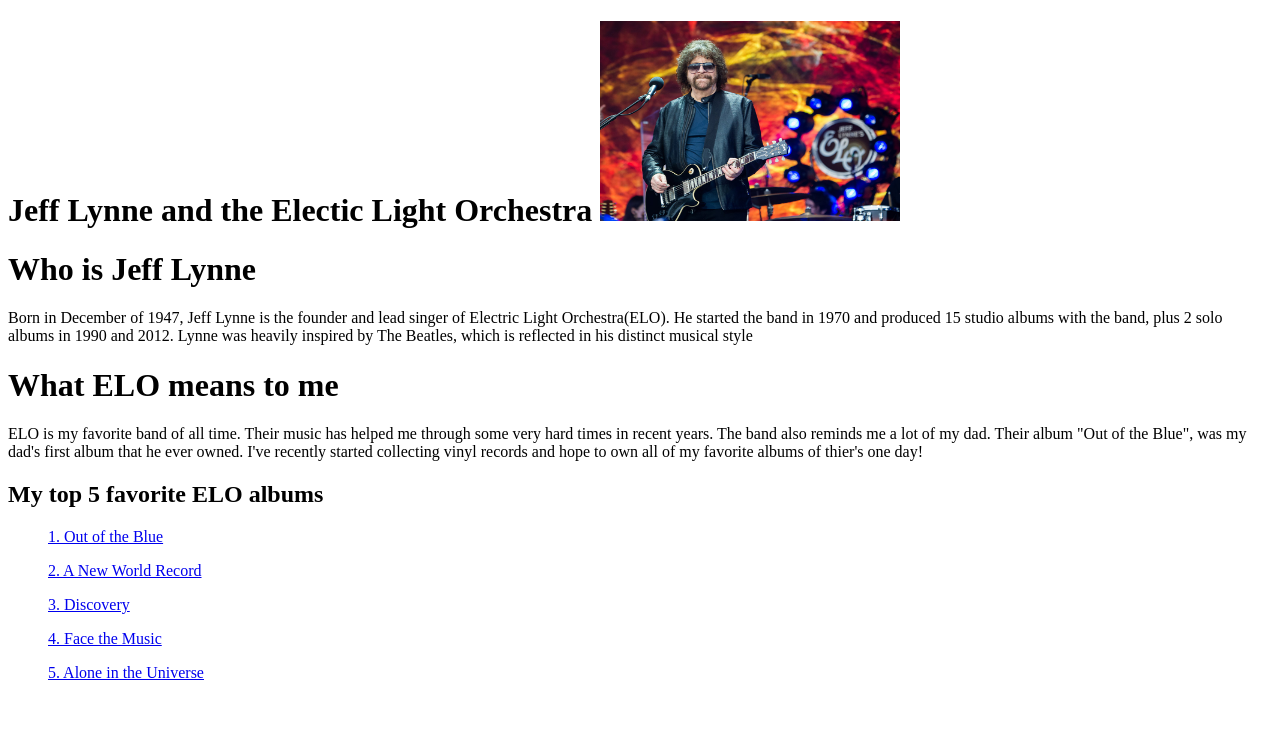
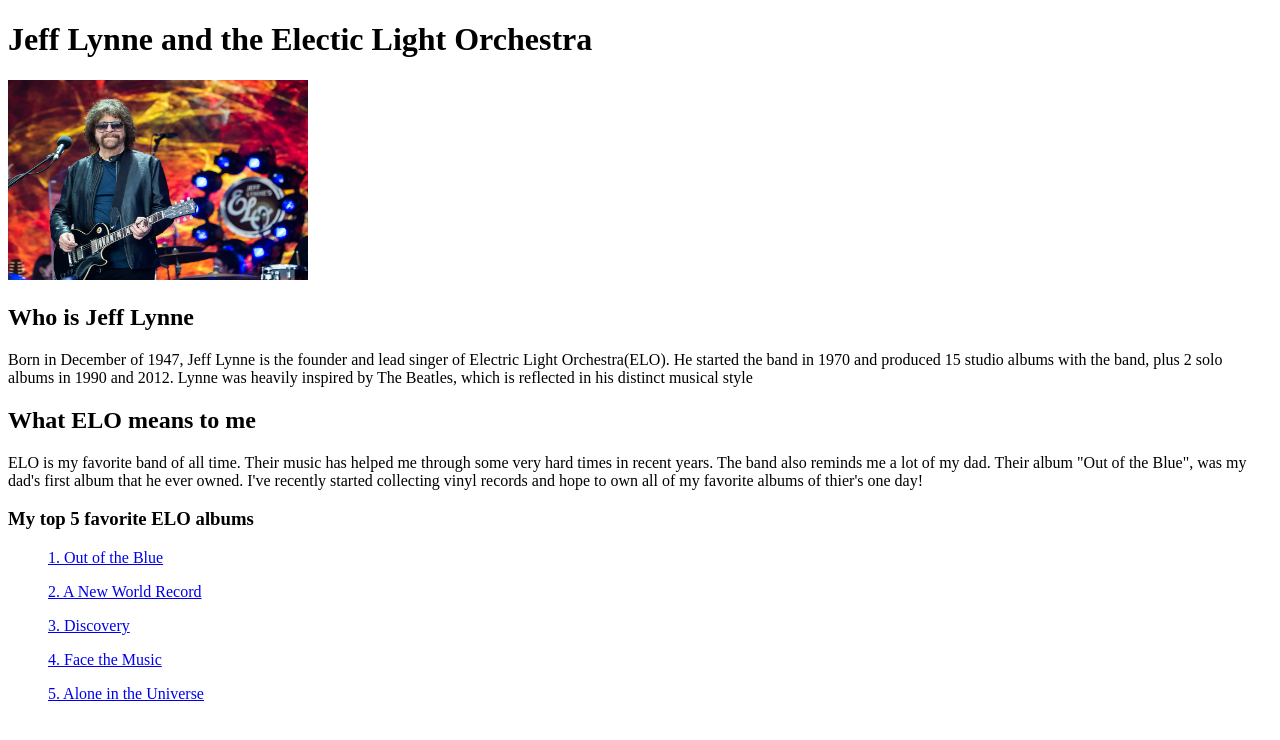
Before and after one commit to imkabukii/ELO-site, a plain HTML site: page index.html in a window 1280 px wide. Drawn offline with Linux system fonts and the light colour scheme.

Commit message:
Update index.html

```diff
--- a/index.html
+++ b/index.html
@@ -5,17 +5,17 @@
     <title>Jeff Lynne and ELO</title>
 </head>
 <body>
-    <h1>Jeff Lynne and the Electic Light Orchestra
+    <h1>Jeff Lynne and the Electic Light Orchestra</h1>
     <img src="jefflynne.jpg" width="300" height="200">
-    <h1>Who is Jeff Lynne</h1>
+    <h2>Who is Jeff Lynne</h2>
     <p>Born in December of 1947, Jeff Lynne is the founder and lead singer of Electric Light Orchestra(ELO).
         He started the band in 1970 and produced 15 studio albums with the band, plus 2 solo albums in 1990 and 2012.
         Lynne was heavily inspired by The Beatles, which is reflected in his distinct musical style</p>
-    <h1>What ELO means to me</h1>
+    <h2>What ELO means to me</h2>
     <p>ELO is my favorite band of all time. Their music has helped me through some very hard times in recent years.
         The band also reminds me a lot of my dad. Their album "Out of the Blue", was my dad's first album that he ever owned.
          I've recently started collecting vinyl records and hope to own all of my favorite albums of thier's one day!</p>
-    <h2>My top 5 favorite ELO albums</h2>
+    <h3>My top 5 favorite ELO albums</h3>
     <ul><a href="https://open.spotify.com/album/3usnShwygMXVZB4IV5dwnU?si=EZvhw4nQRmKiFNqZS_aW_Q">1. Out of the Blue</a></ul>
     <ul><a href="https://open.spotify.com/album/7a35UzxXYuKQGMGImyB0Un?si=O6V0ROkXQd6mUYKIacfoAg">2. A New World Record</a></ul>
     <ul><a href="https://open.spotify.com/album/1CvVSn2MtKDBR6aWMkNkem?si=csq_5SFUQd20VxsxlSlOdw">3. Discovery</a></ul>
```
